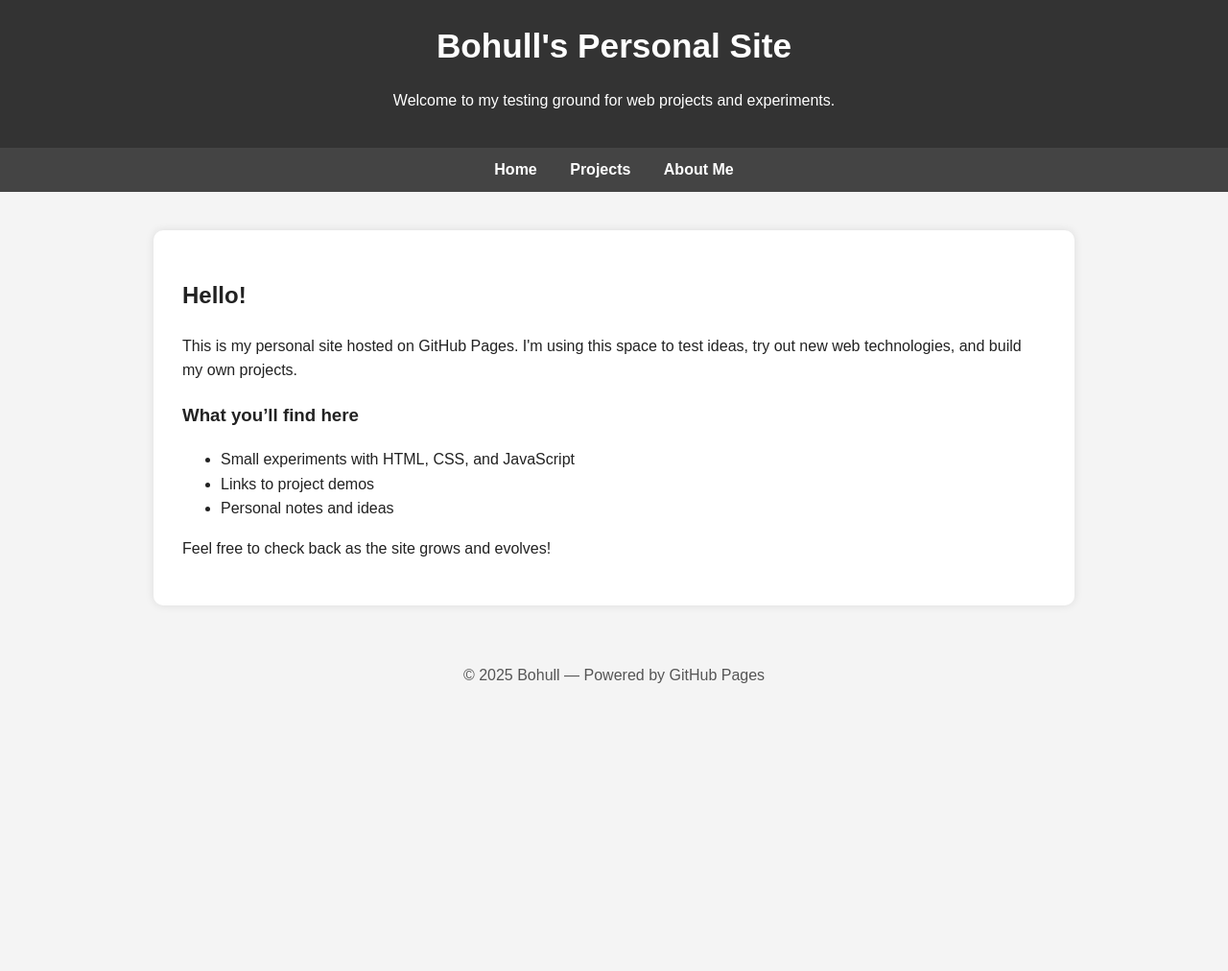
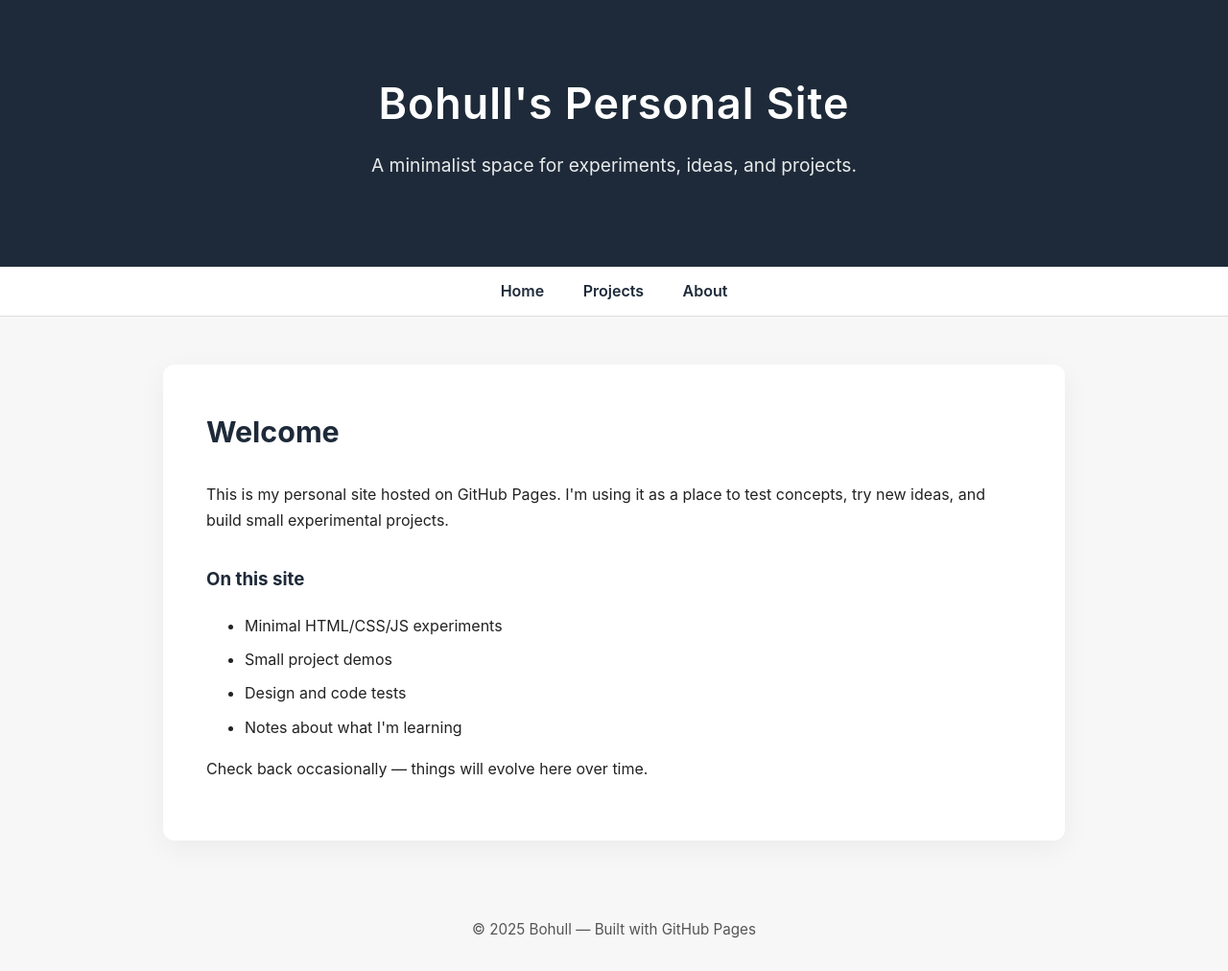
Before and after one commit to bohull/bohull.github.io, a plain HTML site: page index.html in a window 1280 px wide. Shown: the whole page at 96% size. Before the commit the page ends 800 px from the top, so only its background shows below. Drawn offline with Linux system fonts and the light colour scheme.

Commit message:
Update index.html

```diff
--- a/index.html
+++ b/index.html
@@ -3,100 +3,148 @@
 <head>
   <meta charset="UTF-8">
   <meta name="viewport" content="width=device-width, initial-scale=1.0">
-  <title>Welcome to Bohull's Site</title>
+  <title>Bohull — Personal Site</title>
+
   <style>
+    /* ---------- GLOBAL ---------- */
+    :root {
+      --navy: #1e2a39;
+      --light-gray: #f7f7f7;
+      --med-gray: #dcdcdc;
+      --dark-text: #222;
+      --muted-text: #555;
+      --radius: 12px;
+    }
+
     body {
       margin: 0;
-      font-family: Arial, Helvetica, sans-serif;
-      background: #f4f4f4;
-      color: #222;
-      line-height: 1.6;
+      font-family: "Inter", Arial, sans-serif;
+      background: var(--light-gray);
+      color: var(--dark-text);
+      line-height: 1.7;
     }
 
+    /* ---------- HEADER ---------- */
     header {
-      background: #333;
+      background: var(--navy);
       color: #fff;
-      padding: 20px;
+      padding: 70px 20px;
       text-align: center;
     }
 
     header h1 {
       margin: 0;
-      font-size: 2.2rem;
+      font-size: 2.8rem;
+      letter-spacing: 1px;
+      font-weight: 600;
     }
 
+    header p {
+      font-size: 1.2rem;
+      opacity: 0.9;
+      margin-top: 10px;
+    }
+
+    /* ---------- NAV ---------- */
     nav {
-      background: #444;
-      padding: 10px;
+      background: #fff;
+      border-bottom: 1px solid var(--med-gray);
+      padding: 12px 0;
       text-align: center;
+      position: sticky;
+      top: 0;
+      z-index: 10;
     }
 
     nav a {
-      color: #fff;
-      margin: 0 15px;
+      margin: 0 18px;
       text-decoration: none;
-      font-weight: bold;
+      color: var(--navy);
+      font-weight: 600;
+      padding-bottom: 4px;
+      transition: 0.25s;
+      border-bottom: 2px solid transparent;
     }
 
     nav a:hover {
-      text-decoration: underline;
+      border-bottom: 2px solid var(--navy);
     }
 
+    /* ---------- CONTAINER ---------- */
     .container {
-      max-width: 900px;
-      margin: 40px auto;
+      max-width: 850px;
+      margin: 50px auto;
       background: white;
-      padding: 30px;
-      border-radius: 10px;
-      box-shadow: 0 0 10px rgba(0,0,0,0.1);
+      padding: 45px;
+      border-radius: var(--radius);
+      box-shadow: 0 8px 30px rgba(0,0,0,0.05);
     }
 
+    h2 {
+      margin-top: 0;
+      font-size: 1.9rem;
+      color: var(--navy);
+    }
+
+    h3 {
+      margin-top: 2rem;
+      color: var(--navy);
+    }
+
+    ul li {
+      margin: 8px 0;
+    }
+
+    /* ---------- FOOTER ---------- */
     footer {
       text-align: center;
-      padding: 20px;
-      color: #555;
-      margin-top: 40px;
+      padding: 30px;
+      color: var(--muted-text);
+      font-size: 0.95rem;
     }
   </style>
+
 </head>
+<body>
 
-<body>
   <header>
     <h1>Bohull's Personal Site</h1>
-    <p>Welcome to my testing ground for web projects and experiments.</p>
+    <p>A minimalist space for experiments, ideas, and projects.</p>
   </header>
 
   <nav>
     <a href="index.html">Home</a>
     <a href="projects.html">Projects</a>
-    <a href="about.html">About Me</a>
+    <a href="about.html">About</a>
   </nav>
 
   <div class="container">
-    <h2>Hello!</h2>
+    <h2>Welcome</h2>
     <p>
-      This is my personal site hosted on GitHub Pages. I'm using this space to test ideas, try out new web technologies, and build my own projects.
+      This is my personal site hosted on GitHub Pages. I'm using it as a place to test concepts, try new ideas,
+      and build small experimental projects.
     </p>
 
-    <h3>What you’ll find here</h3>
+    <h3>On this site</h3>
     <ul>
-      <li>Small experiments with HTML, CSS, and JavaScript</li>
-      <li>Links to project demos</li>
-      <li>Personal notes and ideas</li>
+      <li>Minimal HTML/CSS/JS experiments</li>
+      <li>Small project demos</li>
+      <li>Design and code tests</li>
+      <li>Notes about what I'm learning</li>
     </ul>
 
     <p>
-      Feel free to check back as the site grows and evolves!
+      Check back occasionally — things will evolve here over time.
     </p>
   </div>
 
   <footer>
-    © <span id="year"></span> Bohull — Powered by GitHub Pages
+    © <span id="year"></span> Bohull — Built with GitHub Pages
   </footer>
 
   <script>
-    // Automatically updates the year in the footer
     document.getElementById("year").textContent = new Date().getFullYear();
   </script>
+
 </body>
 </html>
```
